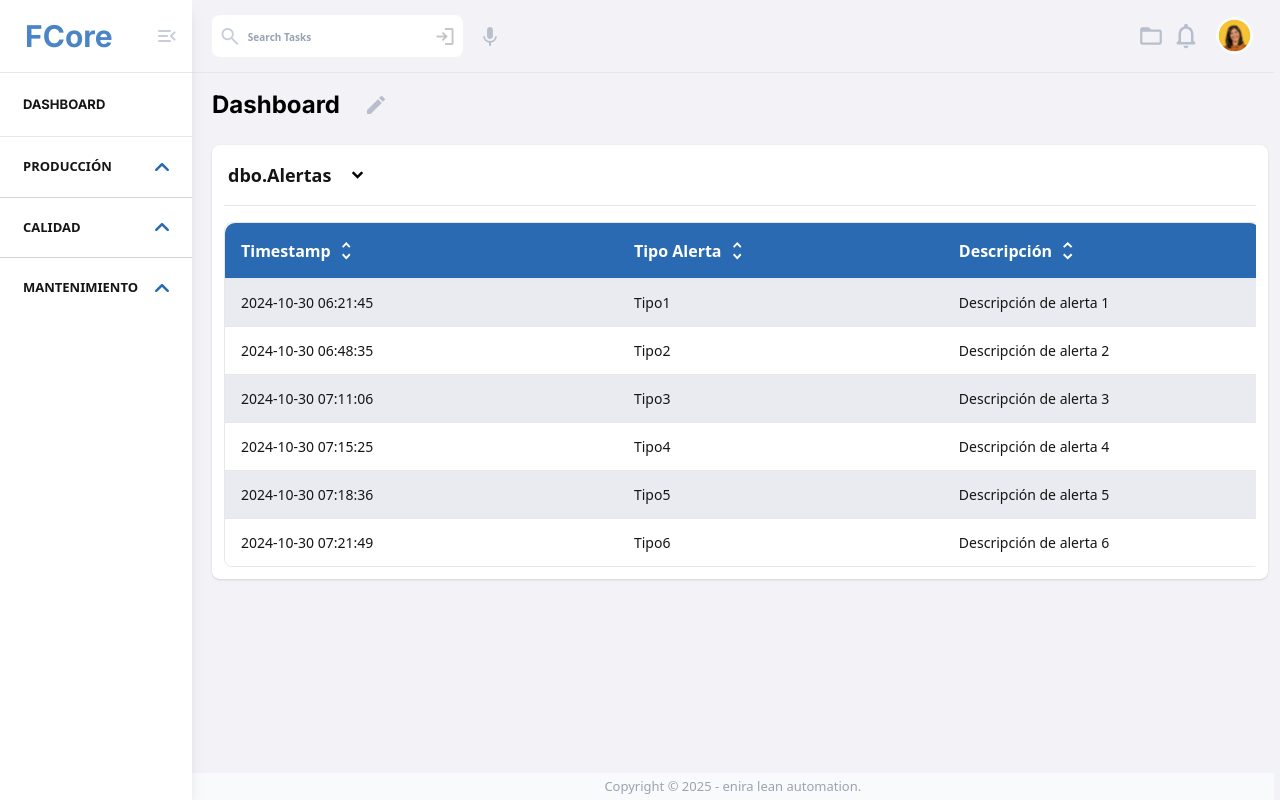
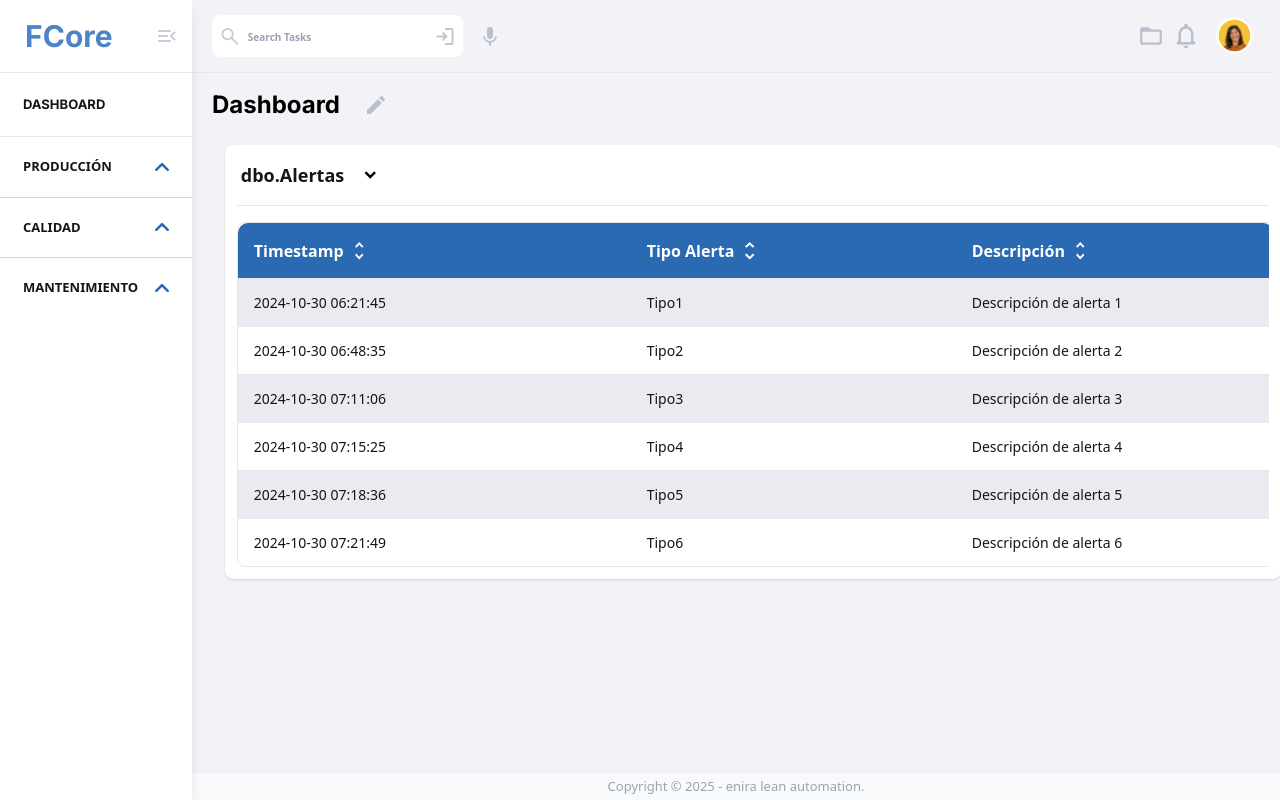
Before and after one commit to Nikhil79922/Refined_frontend, a React (Vite) app: page /dashboard in a window 1280 px wide. Built offline with nearby package versions, Linux system fonts and the light colour scheme.

Commit message:
fix dashboard

```diff
--- a/src/components/DashboardContent.jsx
+++ b/src/components/DashboardContent.jsx
@@ -61,7 +61,7 @@ export default function DashboardContent() {
       <img src={pencil} className="bg-gray-4 h-[15px] sm:h-[18px] ml-[15px] cursor-pointer"/>
     </div>
 
-    <div className={`bg-white rounded-lg shadow p-4 md:p-3 ${isSlideOpen ? `lg:w-[82.5vw]`:`lg:w-[97.8vw] `} sm:w-[96vw] w-[94vw]  overflow-x-auto`}>
+    <div className={`bg-white rounded-lg shadow ml-[1vw] p-4 md:p-3 ${isSlideOpen ? `lg:w-[82.5vw]`:`lg:w-[97.8vw] `} sm:w-[96vw] w-[94vw]  overflow-x-auto`}>
         <div className="flex gap-[16px] items-center p-1 pb-4 border-b">
           <p className="text-[18px] md:text-lg font-[600] text-gray-1">dbo.Alertas</p>
           <span
```
